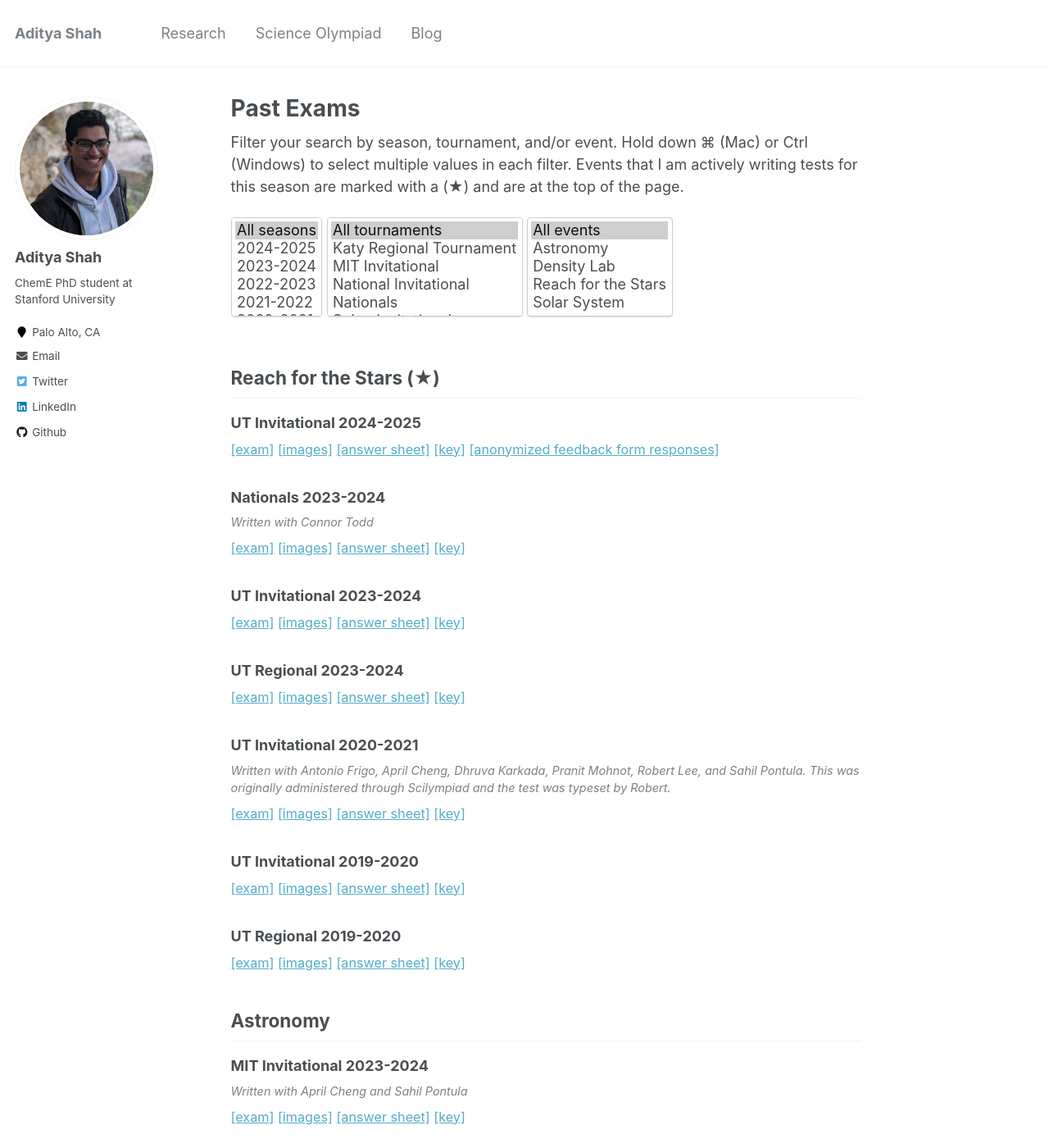
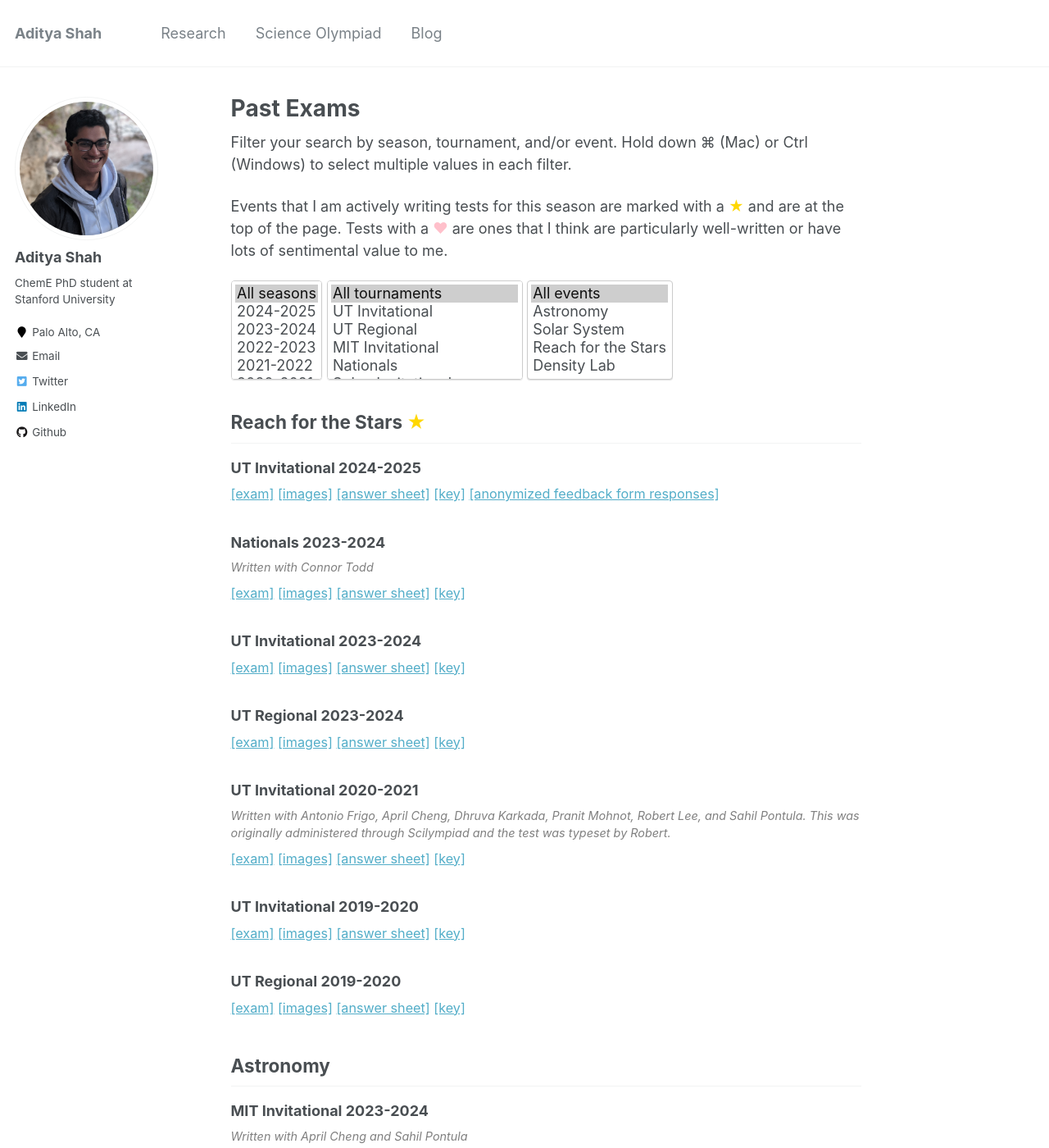
Before and after one commit to Adi1008/adi1008.github.io, a Jekyll site: the page built from _pages/past-exams.md, in a window 1280 px wide and 1400 px high. Shown: the whole window at 82% size. Built offline with Jekyll 4.4.1, drawn with Linux system fonts in a browser that asks for light colours; some of the changed text lies outside the part shown.

Commit message:
add priority star and favorite heart

```diff
--- a/_pages/past-exams.md
+++ b/_pages/past-exams.md
@@ -5,12 +5,14 @@ permalink: /scioly/past-exams
 author_profile: true
 ---
 
-Filter your search by season, tournament, and/or event. Hold down ⌘ (Mac) or Ctrl (Windows) to select multiple values in each filter. Events that I am actively writing tests for this season are marked with a (★) and are at the top of the page.
+Filter your search by season, tournament, and/or event. Hold down ⌘ (Mac) or Ctrl (Windows) to select multiple values in each filter.
+
+Events that I am actively writing tests for this season are marked with a <span class="priority-star">★</span> and are at the top of the page. Tests with a <span class="favorite-heart">♥</span> are ones that I think are particularly well-written or have lots of sentimental value to me.
 
 <select id="season-select" multiple size="5"></select>
 <select id="tournament-select" multiple size="5"></select>
 <select id="event-select" multiple size="5"></select>
+<div id="exams-container"></div>
+<script defer src="/assets/js/exams.js"></script>
 
-<div id="exams-container"></div>
-
-<script defer src="/assets/js/exams.js"></script>
+<span style="font-size:0.8em; color:gray; display:block; margin: 8px 0;"><i>If you notice any errors or have any questions, please [let me know](mailto:adityashah108@gmail.com).</i></span>
--- a/_sass/_base.scss
+++ b/_sass/_base.scss
@@ -316,8 +316,12 @@ b, i, strong, em, blockquote, p, q, span, figure, img, h1, h2, header, input, a,
 
 // For exam formatting
 
-.priority-marker {
-  font-weight: normal;
+.priority-star {
+  color: gold;
+}
+
+.favorite-heart {
+  color: pink;
 }
 
 .event-group {
@@ -346,3 +350,7 @@ b, i, strong, em, blockquote, p, q, span, figure, img, h1, h2, header, input, a,
 .exam-entry .links {
   font-size: 0.9em;
 }
+
+select[multiple] {
+  margin-bottom: -0.75em;  // Reduce space below select elements
+}
--- a/assets/js/exams.js
+++ b/assets/js/exams.js
@@ -15,8 +15,31 @@ fetch(`${baseUrl}/files/exams.json`)
   .then(exams => {
     // Get unique values for filters
     const seasons = ['All seasons', ...new Set(exams.map(e => e.season))].sort().reverse();
-    const tournaments = ['All tournaments', ...new Set(exams.map(e => e.tournament))].sort();
-    const events = ['All events', ...new Set(exams.map(e => e.event))].sort();
+    // const events = ['All events', ...new Set(exams.map(e => e.event))].sort();
+
+    // Count event frequencies
+    const eventFrequencies = exams.reduce((freq, exam) => {
+        freq[exam.event] = (freq[exam.event] || 0) + 1;
+        return freq;
+    }, {});
+
+    // Sort event by frequency
+    const events = ['All events',
+        ...Array.from(new Set(exams.map(e => e.event)))
+        .sort((a, b) => eventFrequencies[b] - eventFrequencies[a])
+    ];
+
+    // Count tournament frequencies
+    const tournamentFrequencies = exams.reduce((freq, exam) => {
+        freq[exam.tournament] = (freq[exam.tournament] || 0) + 1;
+        return freq;
+    }, {});
+
+    // Sort tournaments by frequency
+    const tournaments = ['All tournaments',
+        ...Array.from(new Set(exams.map(e => e.tournament)))
+        .sort((a, b) => tournamentFrequencies[b] - tournamentFrequencies[a])
+    ];
 
     // Populate dropdowns
     populateSelect('season-select', seasons);
@@ -98,7 +121,7 @@ function buildResults(exams) {
     eventDiv.className = 'event-group';
 
     // Add event header
-    eventDiv.innerHTML = `<h2>${event}${priorityEvents.includes(event) ? ' (★)' : ''}</h2>`;
+    eventDiv.innerHTML = `<h2>${event}${priorityEvents.includes(event) ? '<span class="priority-star"> ★</span>' : ''}</h2>`;
 
     // Sort exams by season (newest first) and tournament
     eventExams.sort((a, b) => {
@@ -111,7 +134,9 @@ function buildResults(exams) {
       const examDiv = document.createElement('div');
       examDiv.className = 'exam-entry';
       examDiv.innerHTML = `
-        <h3>${exam.tournament} ${exam.season}</h3>
+        <h3>
+          ${exam.tournament} ${exam.season} ${exam.favorite ? '<span class="favorite-heart"> ♥</span>' : ''}
+        </h3>
         ${exam.notes ? `<span style="font-size:0.8em; color:gray; display:block; margin: 8px 0;"><i>${exam.notes}</i></span>` : ''}
         <div class="links" style="font-size:0.9em;">
           ${exam.links.map(link => `<a href="${link.url}">[${link.label}]</a>`).join(' ')}
```
